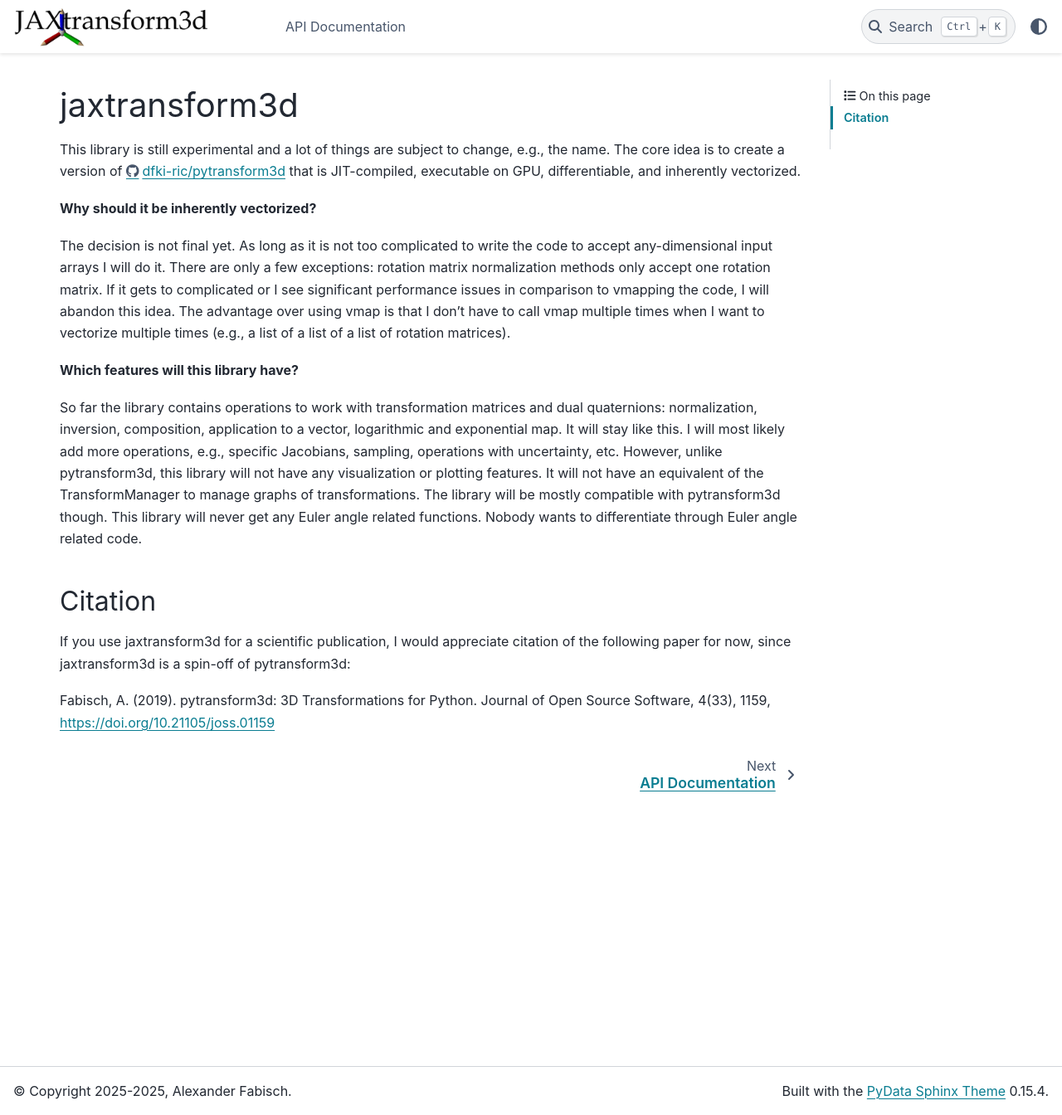
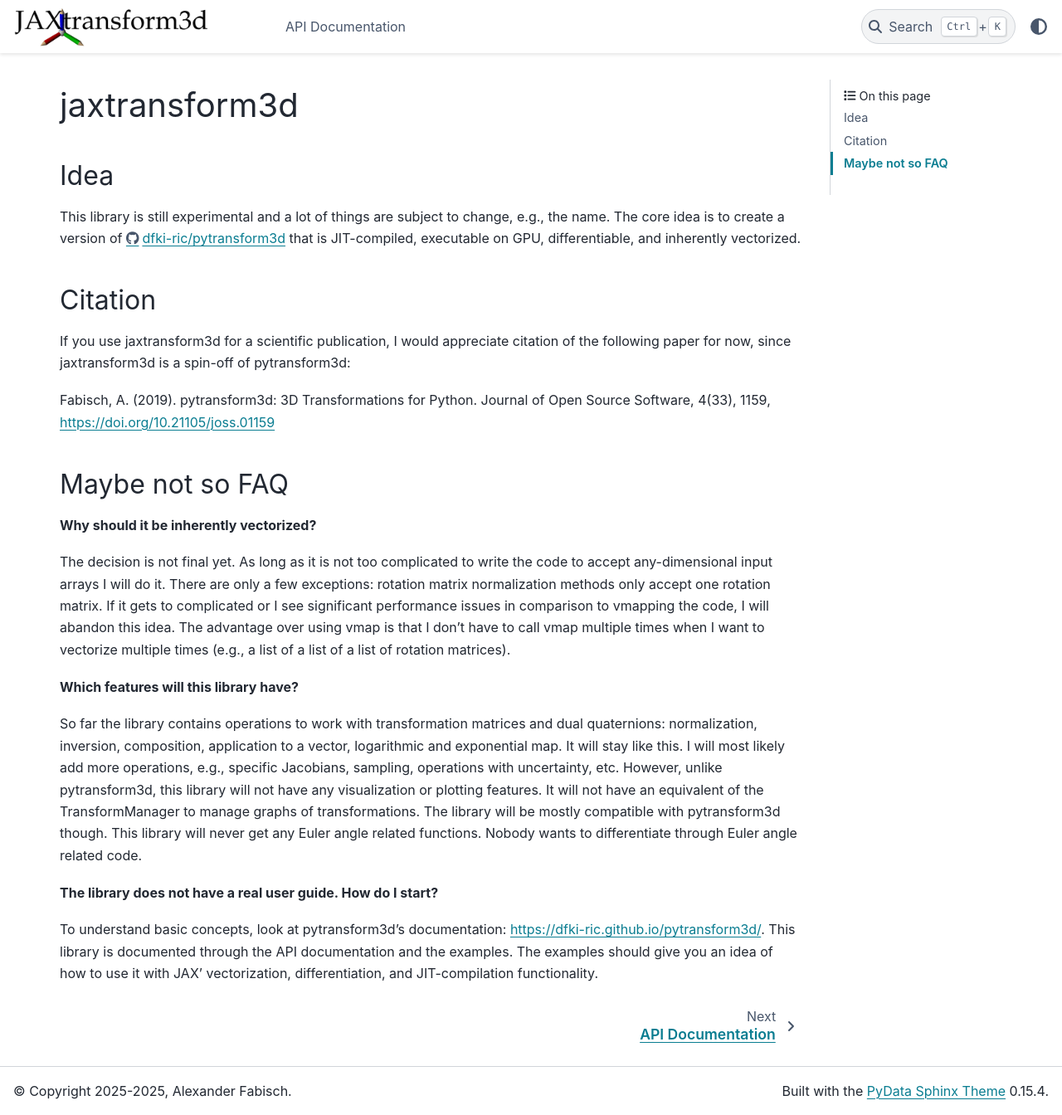
Before and after one commit to AlexanderFabisch/jaxtransform3d, a Sphinx documentation site: the page built from doc/source/index.rst, in a window 1280 px wide and 1344 px high. Shown: the whole window at 83% size. Built offline with Sphinx 7.4.7 and the PyData theme 0.15.4, drawn with Linux system fonts in a browser that asks for light colours; pages that are not in the unit, such as notebooks, are missing from menus.

Commit message:
Update front page

```diff
--- a/doc/source/index.rst
+++ b/doc/source/index.rst
@@ -10,11 +10,31 @@ jaxtransform3d
    api
    _auto_examples/index
 
+----
+Idea
+----
+
 This library is still experimental and a lot of things are subject to change,
 e.g., the name. The core idea is to create a version of
 https://github.com/dfki-ric/pytransform3d
 that is JIT-compiled, executable on GPU, differentiable, and inherently
 vectorized.
+
+--------
+Citation
+--------
+
+If you use jaxtransform3d for a scientific publication, I would appreciate
+citation of the following paper for now, since jaxtransform3d is a spin-off
+of pytransform3d:
+
+Fabisch, A. (2019). pytransform3d: 3D Transformations for Python.
+Journal of Open Source Software, 4(33), 1159,
+https://doi.org/10.21105/joss.01159
+
+----------------
+Maybe not so FAQ
+----------------
 
 **Why should it be inherently vectorized?**
 
@@ -40,14 +60,10 @@ mostly compatible with pytransform3d though. This library will never get any
 Euler angle related functions. Nobody wants to differentiate through Euler
 angle related code.
 
---------
-Citation
---------
+**The library does not have a real user guide. How do I start?**
 
-If you use jaxtransform3d for a scientific publication, I would appreciate
-citation of the following paper for now, since jaxtransform3d is a spin-off
-of pytransform3d:
-
-Fabisch, A. (2019). pytransform3d: 3D Transformations for Python.
-Journal of Open Source Software, 4(33), 1159,
-https://doi.org/10.21105/joss.01159
+To understand basic concepts, look at pytransform3d's documentation:
+https://dfki-ric.github.io/pytransform3d/.
+This library is documented through the API documentation and the examples.
+The examples should give you an idea of how to use it with JAX' vectorization,
+differentiation, and JIT-compilation functionality.
```
